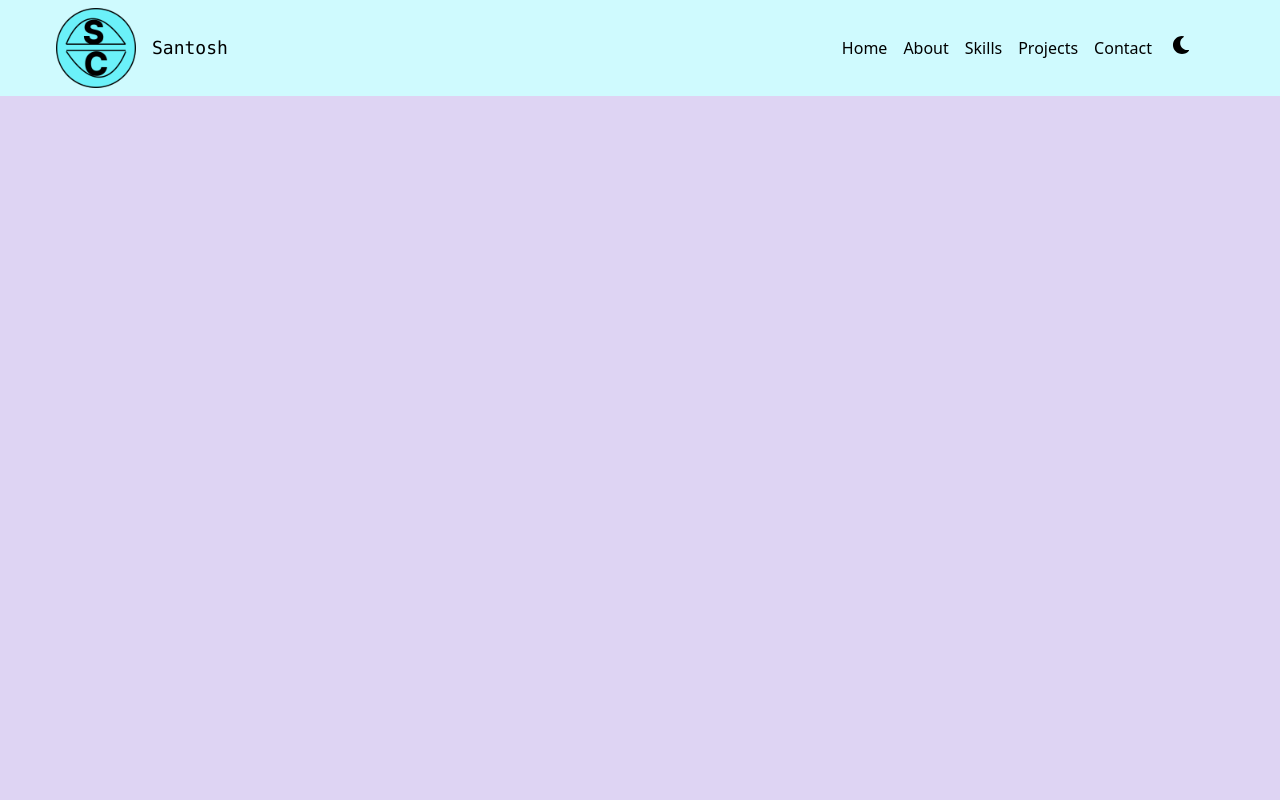
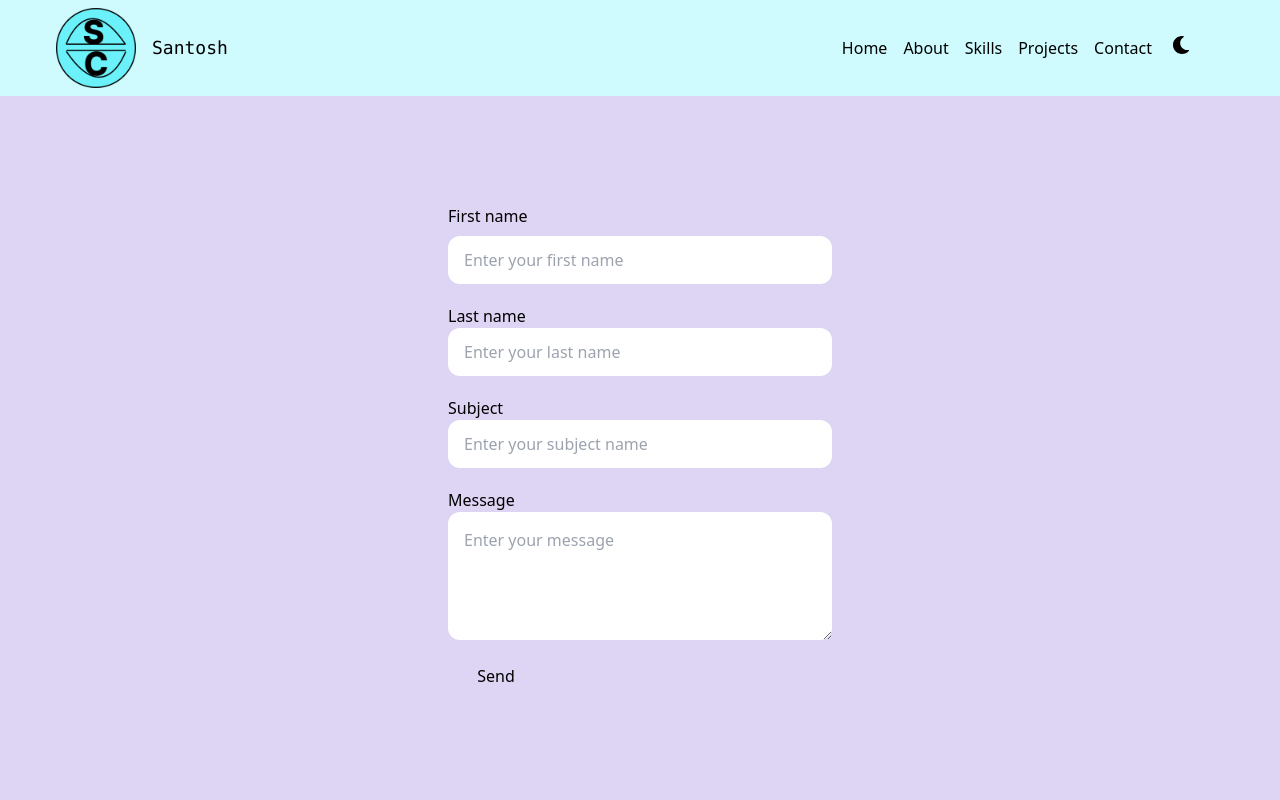
Before and after one commit to SantoshChapagai/My-Portfolio, a Next.js app: page /contact in a window 1280 px wide. Shown: the top 800 px of the page. Built offline with nearby package versions, Linux system fonts and the light colour scheme.

Commit message:
add form to the contact section

```diff
--- a/app/contact/page.tsx
+++ b/app/contact/page.tsx
@@ -2,7 +2,31 @@ import React from 'react'
 
 const Contact = () => {
   return (
-    <div className='min-h-screen'>Contact</div>
+    <div className='min-h-screen pt-24 flex justify-center items-center'>
+      <div>
+        <form>
+          <div className='flex flex-col mb-5'>
+          <label className='mb-2' htmlFor="fname">First name</label>
+          <input className='w-96 h-12 rounded-xl p-4' type="text" id="fname" placeholder='Enter your first name' required/>
+          </div>
+          <div className='flex flex-col mb-5'>
+          <label htmlFor="lname">Last name</label>
+          <input className='w-96 h-12 rounded-xl p-4' type="text" id="lname" placeholder='Enter your last name' required/>
+          </div>
+          <div className='flex flex-col mb-5'>
+          <label htmlFor="subject">Subject</label>
+          <input className='w-96 h-12 rounded-xl p-4' type="text" id="subject" placeholder='Enter your subject name' required/>
+          </div>
+          <div className='flex flex-col mb-5'>
+          <label htmlFor="messgae">Message</label>
+          <textarea className='w-96 h-32 rounded-xl p-4' id="message" placeholder='Enter your message'/>
+          </div>
+          <div className='flex justify-center items-center w-24 h-8 rounded-xl'>
+           <button type='submit'>Send</button>
+          </div>
+        </form>
+      </div>
+    </div>
   )
 }
 
--- a/app/layout.tsx
+++ b/app/layout.tsx
@@ -21,7 +21,7 @@ export default function RootLayout({
     <html lang="en">
       <body className="relative min-h-screen text-black dark:bg-black dark:text-white">
         <Navbar />
-        <div className='bg-lavender dark:bg-black pb-8'>
+        <div className='bg-lavender dark:bg-black pb-10'>
         {children}
         </div>
         <Footer />
--- a/app/page.tsx
+++ b/app/page.tsx
@@ -24,7 +24,7 @@ export default function Home() {
          </div>
          </div>
 
-      <div className='lg:flex justify-evenly mt-8 ml-2'>
+      <div className='lg:flex justify-evenly lg:mt-32 ml-2'>
         <Link href="/about" className="max-w-[250px] group">
           <div className='flex items-center space-x-4 group-hover:underline'>
           <TypographyH2>About</TypographyH2>
```
